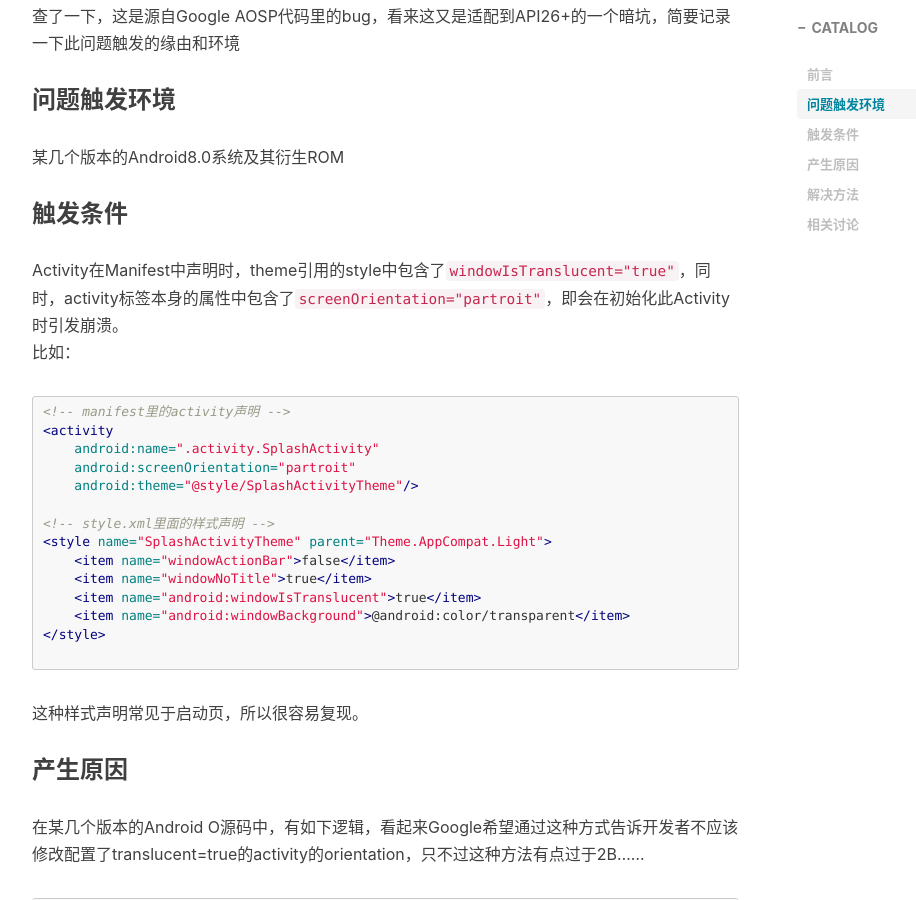
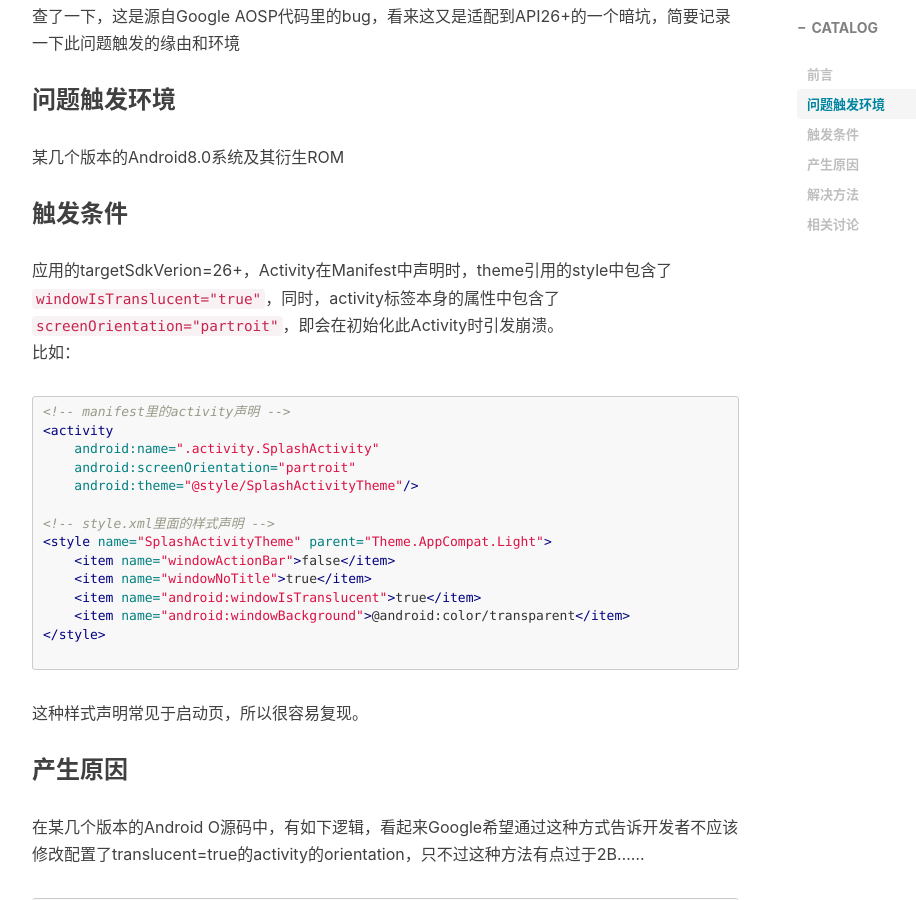
Before and after one commit to lx8421bcd/lx8421bcd.github.io, a Jekyll site: the page built from _posts/2019-03-13-部分Android 8.0机型的应用闪退问题.md, in a window 1280 px wide and 900 px high, scrolled down 843 px. Shown: the whole window, without its empty margins (233-1149 px from the left). Built offline with Jekyll 4.4.1, drawn with Linux system fonts in a browser that asks for light colours; nearby versions of some CDN libraries; comment, search, counter and statistics services are not loaded.

Commit message:
Update 2019-03-13-部分Android 8.0机型的应用闪退问题.md

````diff
--- a/_posts/2019-03-13-部分Android 8.0机型的应用闪退问题.md
+++ b/_posts/2019-03-13-部分Android 8.0机型的应用闪退问题.md
@@ -25,7 +25,7 @@ java.lang.IllegalStateException: Only fullscreen opaque activities can request o
 某几个版本的Android8.0系统及其衍生ROM
 
 ### 触发条件
-Activity在Manifest中声明时，theme引用的style中包含了```windowIsTranslucent="true"```，同时，activity标签本身的属性中包含了```screenOrientation="partroit"```，即会在初始化此Activity时引发崩溃。
+应用的targetSdkVerion=26+，Activity在Manifest中声明时，theme引用的style中包含了```windowIsTranslucent="true"```，同时，activity标签本身的属性中包含了```screenOrientation="partroit"```，即会在初始化此Activity时引发崩溃。
 比如：
 ```xml
 <!-- manifest里的activity声明 -->
````
